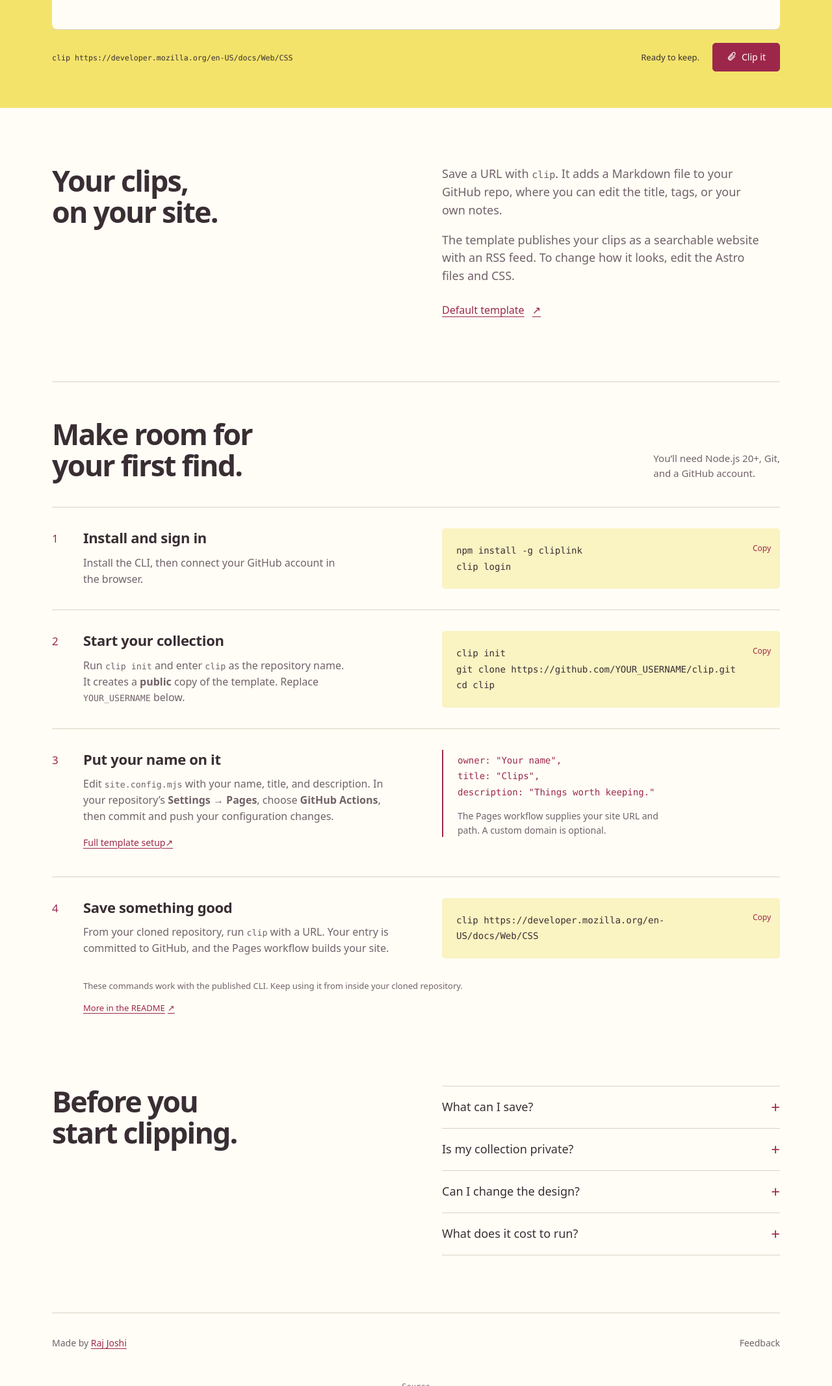
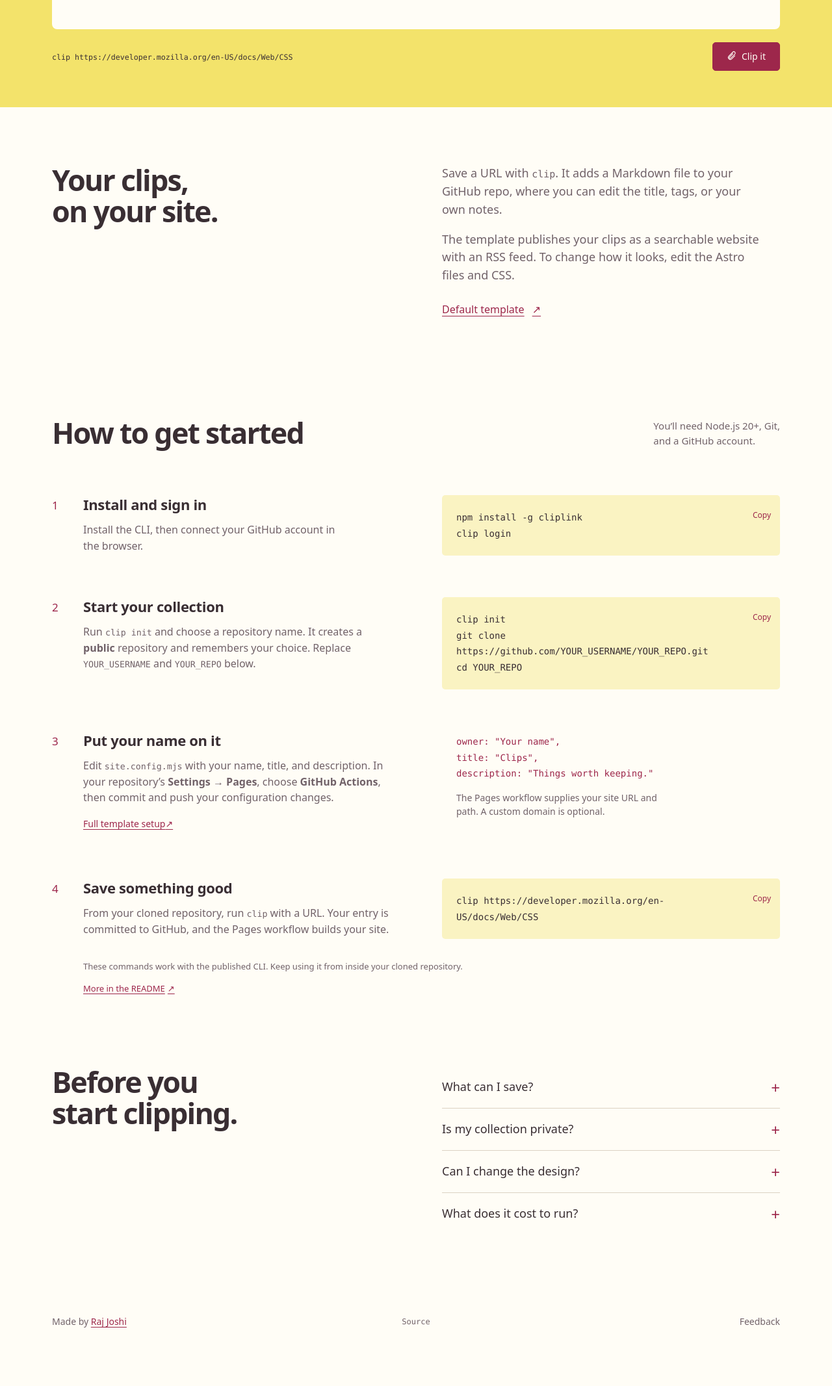
Before and after one commit to iamrajjoshi/cliplink, a website: page site/index.html in a window 1280 px wide. Shown: the part 667-2800 px from the top of the page at 65% size. After the commit the page ends 2755 px from the top, so only its background shows below. Drawn offline with Linux system fonts and the light colour scheme; a web font is replaced by a local one.

Commit message:
:art: style[site]: refine typography and simplify the landing page
Generated-by: Codex

```diff
--- a/site/index.html
+++ b/site/index.html
@@ -110,7 +110,7 @@
                 >
               </div>
               <div class="demo-save">
-                <p id="demo-status" role="status" aria-live="polite">Ready to keep.</p>
+                <p id="demo-status" class="sr-only" role="status" aria-live="polite"></p>
                 <button class="button save-button" id="save-example" type="button" hidden>
                   <svg width="15" height="17" viewBox="0 0 24 24" fill="none" aria-hidden="true">
                     <path
@@ -146,7 +146,7 @@
 
       <section class="setup wrap" id="setup" aria-labelledby="setup-title">
         <div class="section-heading">
-          <h2 id="setup-title">Make room for<br />your first find.</h2>
+          <h2 id="setup-title">How to get started</h2>
           <p>
             You’ll need Node.js 20+, Git,<br class="desktop-break" />
             and a GitHub account.
@@ -181,16 +181,16 @@ clip login</code></pre>
               <div>
                 <h3>Start your collection</h3>
                 <p>
-                  Run <code>clip init</code> and enter <code>clip</code> as the repository name. It
-                  creates a <strong>public</strong> copy of the template. Replace
-                  <code>YOUR_USERNAME</code> below.
+                  Run <code>clip init</code> and choose a repository name. It creates a
+                  <strong>public</strong> repository and remembers your choice. Replace
+                  <code>YOUR_USERNAME</code> and <code>YOUR_REPO</code> below.
                 </p>
               </div>
             </div>
             <div class="command-block">
               <pre><code>clip init
-git clone https://github.com/YOUR_USERNAME/clip.git
-cd clip</code></pre>
+git clone https://github.com/YOUR_USERNAME/YOUR_REPO.git
+cd YOUR_REPO</code></pre>
               <button
                 type="button"
                 class="copy-button"
@@ -316,11 +316,11 @@ description: "Things worth keeping."</code></pre>
     <footer class="site-footer wrap">
       <div class="footer-links">
         <p>Made by <a class="author-link" href="https://rajjoshi.me/">Raj Joshi</a></p>
+        <!-- commit:start -->
+        <a class="commit-link" href="https://github.com/iamrajjoshi/cliplink">Source</a>
+        <!-- commit:end -->
         <a href="https://github.com/iamrajjoshi/cliplink/issues">Feedback</a>
       </div>
-      <!-- commit:start -->
-      <a class="commit-link" href="https://github.com/iamrajjoshi/cliplink">Source</a>
-      <!-- commit:end -->
     </footer>
   </body>
 </html>
--- a/site/main.js
+++ b/site/main.js
@@ -35,7 +35,7 @@ const examples = {
     title: "Leave a little room to wander",
     body: "The best thing I read today was three links away from the thing I was looking for.",
     tag: "A note in your collection",
-    command: "printf 'Leave a little room to wander.\\n' | clip - --local",
+    command: "clip - < note.md",
   },
 };
 const picker = document.querySelector(".example-picker");
@@ -67,7 +67,7 @@ picker.addEventListener("click", (event) => {
   sampleSheet.classList.remove("is-saved");
   saveButton.removeAttribute("aria-disabled");
   saveButton.querySelector("span").textContent = "Clip it";
-  demoStatus.textContent = "Ready to keep.";
+  demoStatus.textContent = "";
 });
 saveButton.addEventListener("click", () => {
   if (saveButton.getAttribute("aria-disabled") === "true") return;
--- a/site/styles.css
+++ b/site/styles.css
@@ -182,13 +182,13 @@ code {
 .hero-heading {
   display: grid;
   grid-template-columns: 1.5fr 1fr;
-  align-items: end;
+  align-items: start;
   gap: 64px;
   margin-bottom: 56px;
 }
 h1 {
   font-size: clamp(64px, 8.4vw, 112px);
-  letter-spacing: -0.065em;
+  letter-spacing: -0.02em;
   line-height: 0.94;
 }
 .hero-copy {
@@ -331,7 +331,6 @@ h1 {
   justify-content: space-between;
   gap: 24px;
   padding-top: 20px;
-  border-top: 1px solid var(--line);
 }
 .demo-command {
   min-width: 0;
@@ -343,12 +342,7 @@ h1 {
 .demo-save {
   display: flex;
   align-items: center;
-  gap: 20px;
   flex: none;
-}
-.demo-save p {
-  font-size: 13px;
-  color: var(--ink);
 }
 .save-button {
   min-height: 44px;
@@ -393,7 +387,6 @@ h2 {
 }
 .setup {
   padding-top: 56px;
-  border-top: 1px solid var(--line);
   scroll-margin-top: 24px;
 }
 .section-heading {
@@ -418,7 +411,6 @@ h2 {
   align-items: start;
   gap: 80px;
   padding-block: 32px;
-  border-top: 1px solid var(--line);
 }
 .step-copy {
   display: flex;
@@ -487,7 +479,6 @@ pre code {
 }
 .setup-note {
   padding: 4px 0 0 22px;
-  border-left: 2px solid var(--accent);
   min-width: 0;
 }
 .setup-note pre {
@@ -519,11 +510,8 @@ pre code {
   gap: 80px;
   padding-block: 100px 88px;
 }
-.question-list {
+.question-list details + details {
   border-top: 1px solid var(--line);
-}
-details {
-  border-bottom: 1px solid var(--line);
 }
 summary {
   display: flex;
@@ -561,19 +549,23 @@ details a {
   font-size: 14px;
 }
 .site-footer {
-  border-top: 1px solid var(--line);
   padding-block: 24px 32px;
   font-size: 14px;
   color: var(--muted);
   text-align: center;
 }
 .footer-links {
-  display: flex;
+  display: grid;
+  grid-template-columns: 1fr auto 1fr;
   align-items: center;
-  justify-content: space-between;
-  gap: 24px;
-  margin-bottom: 24px;
+  gap: 16px;
   text-align: left;
+}
+.footer-links p {
+  white-space: nowrap;
+}
+.footer-links > a:last-child {
+  justify-self: end;
 }
 .site-footer a {
   display: inline-flex;
@@ -618,12 +610,6 @@ details a {
   .setup-steps li,
   .questions {
     gap: 40px;
-  }
-  .demo-save {
-    gap: 12px;
-  }
-  .demo-save p {
-    max-width: 95px;
   }
 }
 @media (max-width: 680px) {
@@ -697,10 +683,7 @@ details a {
     font-size: 13px;
   }
   .demo-save {
-    justify-content: space-between;
-  }
-  .demo-save p {
-    max-width: none;
+    justify-content: flex-end;
   }
   .story,
   .questions {
@@ -740,6 +723,7 @@ details a {
     font-size: 36px;
   }
   .footer-links {
+    gap: 8px;
     font-size: 13px;
   }
 }
```
